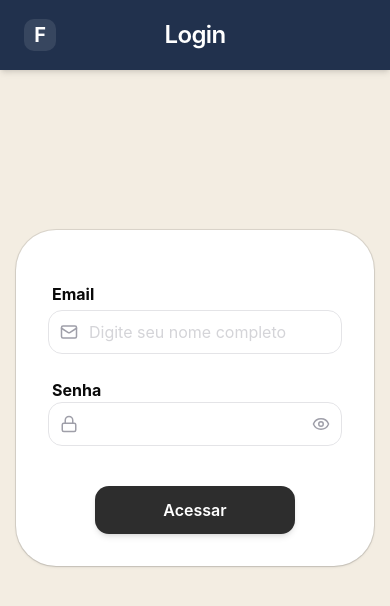
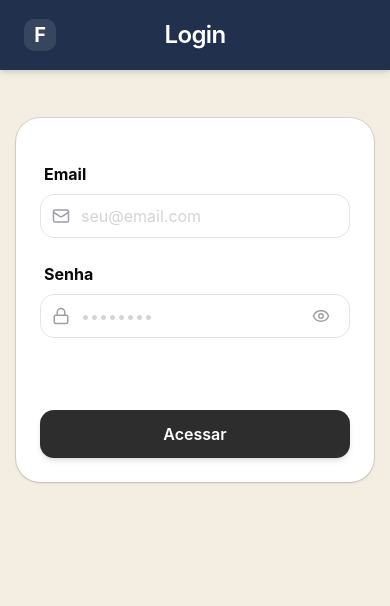
Before and after one commit to theraissa/dispatcher_system, a React (Vite) app in the folder frontend/: page /login in a window 390 px wide. Shown: the top 606 px of the page. Built offline with nearby package versions, Linux system fonts and the light colour scheme.

Commit message:
page login ajustes para se adaptar em diferentes telas

```diff
--- a/frontend/src/components/record/ui/button-submit-form.tsx
+++ b/frontend/src/components/record/ui/button-submit-form.tsx
@@ -1,11 +1,17 @@
 import { cn } from "@/lib/utils";
 import { Loader2 } from "lucide-react";
 
+/**
+ * Interface para as propriedades do botão de envio.
+ */
 interface ButtonSubmitFormProps extends React.ButtonHTMLAttributes<HTMLButtonElement> {
-  title: string;
-  loading?: boolean;
+  title: string;   // Texto exibido no botão
+  loading?: boolean; // Estado de carregamento (ativa spinner e desativa clique)
 }
 
+/**
+ * Componente de botão de submissão padronizado.
+ */
 export default function ButtonSubmitForm({
   title,
   loading,
@@ -15,22 +21,36 @@ export default function ButtonSubmitForm({
   return (
     <button
       type="submit"
+      // Desativa o botão enquanto estiver carregando para evitar cliques duplos
       disabled={loading}
       className={cn(
+        /* Layout e Cursor */
         "w-full max-w-[500px] h-12 mt-6 px-4 py-2 flex items-center justify-center mx-auto",
+        "cursor-pointer", // ADICIONADO: Garante o ícone de 'mãozinha' ao passar o mouse
+
+        /* Cores e Estilo */
         "bg-[#2D2D2D] text-white text-lg font-semibold rounded-xl transition-all",
-        "hover:bg-[#1A1A1A] active:scale-[0.98] disabled:opacity-70 disabled:cursor-not-allowed",
+
+        /* Estados de Interação (Hover e Active) */
+        "hover:bg-[#1A1A1A] active:scale-[0.98]",
+
+        /* Estado Desativado (Loading) */
+        "disabled:opacity-70 disabled:cursor-not-allowed disabled:active:scale-100",
+
+        /* Tipografia e Sombra */
         "shadow-sm font-sans",
         className
       )}
       {...props}
     >
       {loading ? (
-        <>
-          <Loader2 className="mr-2 h-5 w-5 animate-spin" />
-          Carregando...
-        </>
+        /* Conteúdo exibido durante o carregamento */
+        <div className="flex items-center gap-2">
+          <Loader2 className="h-5 w-5 animate-spin" />
+          <span>Carregando...</span>
+        </div>
       ) : (
+        /* Texto normal do botão */
         title
       )}
     </button>
--- a/frontend/src/pages/login.tsx
+++ b/frontend/src/pages/login.tsx
@@ -1,29 +1,43 @@
+import { Eye, EyeOff, Lock, Mail } from "lucide-react";
 import { useState } from "react";
 import { useLocation } from "react-router-dom";
 import { useLogin } from "../hooks/use-login";
-import { Mail, Lock, Eye, EyeOff } from "lucide-react";
 
+import ButtonSubmitForm from "../components/record/ui/button-submit-form";
+import InputForm from "../components/record/ui/input-form";
+import LabelForm from "../components/record/ui/label-form";
 import Navbar from "../components/record/ui/navbar-with-title";
 import { Card, CardContent } from "../components/ui/card";
-import LabelForm from "../components/record/ui/label-form";
-import InputForm from "../components/record/ui/input-form";
-import ButtonSubmitForm from "../components/record/ui/button-submit-form";
 
+/**
+ * Tela de Login Principal.
+ * Inclui captura de e-mail via estado da navegação (vindo da Home)
+ * e tratamento visual para diferentes tamanhos de tela.
+ */
 export default function Login() {
     const location = useLocation();
     const { login, error, loading } = useLogin();
 
+    // Estado para alternar visibilidade da senha
     const [showPassword, setShowPassword] = useState(false);
+
+    // Estado do formulário iniciando com o e-mail vindo da Home, se existir
     const [formData, setFormData] = useState({
         email: location.state?.email || "",
         password: "",
     });
 
+    /**
+     * Atualiza o estado do formulário conforme o usuário digita.
+     */
     function handleChange(event: React.ChangeEvent<HTMLInputElement>) {
         const { name, value } = event.target;
         setFormData((prev) => ({ ...prev, [name]: value }));
     }
 
+    /**
+     * Tenta realizar o login chamando o hook customizado.
+     */
     function handleSubmit(event: React.FormEvent) {
         event.preventDefault();
         login(formData);
@@ -31,61 +45,72 @@ export default function Login() {
 
     return (
         <div className="min-h-screen flex flex-col bg-[#F3EDE2]">
+
+            {/* Navbar superior com título dinâmico */}
             <Navbar title="Login" />
 
-            <main className="flex-1 flex items-start justify-center pt-40 px-4">
-                <Card className="w-full max-w-[500px] border-none shadow-sm rounded-[40px] py-8 px-4">
+            <main className="flex-1 flex items-start justify-center pt-12 md:pt-32 px-4 pb-12">
+
+                {/* Card de Login: */}
+                <Card className="w-full max-w-[450px] border-none shadow-sm rounded-[24px] md:rounded-[40px] py-6 md:py-10 px-2 md:px-4 bg-white">
                     <CardContent>
                         <form onSubmit={handleSubmit} className="space-y-6">
+
+                            {/* Mensagem de Erro: Feedback visual imediato */}
                             {error && (
-                                <div className="p-2 bg-red-50 border border-red-200 rounded-md text-center">
-                                    <span className="text-xs text-red-600 font-medium">{error}</span>
+                                <div className="p-3 bg-red-50 border border-red-200 rounded-xl text-center animate-in fade-in zoom-in duration-300">
+                                    <span className="text-xs text-red-600 font-semibold">{error}</span>
                                 </div>
                             )}
 
                             {/* Campo de Email */}
-                            <div className="space-y-1">
+                            <div className="space-y-2">
                                 <LabelForm title="Email" />
                                 <div className="relative">
                                     <InputForm
-                                        type="text"
+                                        type="email"
                                         name="email"
-                                        icon={<Mail size={18} />}
+                                        icon={<Mail size={18} className="text-zinc-400" />}
                                         value={formData.email}
                                         onChange={handleChange}
-                                        placeholder="Digite seu nome completo"
+                                        placeholder="seu@email.com"
                                         readOnly={false}
                                     />
                                 </div>
                             </div>
 
                             {/* Campo de Senha */}
-                            <div>
+                            <div className="space-y-2">
                                 <LabelForm title="Senha" />
                                 <div className="relative">
                                     <InputForm
                                         type={showPassword ? "text" : "password"}
                                         name="password"
-                                        icon={<Lock size={18} />}
+                                        icon={<Lock size={18} className="text-zinc-400" />}
                                         value={formData.password}
                                         onChange={handleChange}
+                                        placeholder="••••••••"
                                         readOnly={false}
                                     />
-                                    {/* Botão de Mostrar/Esconder */}
+
+                                    {/* Botão de Mostrar/Esconder Senha: Posição fixa no canto direito */}
                                     <button
                                         type="button"
                                         onClick={() => setShowPassword(!showPassword)}
-                                        className="absolute right-3 top-1/2 -translate-y-1/2 text-zinc-400 hover:text-zinc-600 transition-colors"
+                                        className="absolute right-4 top-1/2 -translate-y-1/2 text-zinc-400 hover:text-[#21314D] transition-colors p-1"
+                                        aria-label={showPassword ? "Esconder senha" : "Mostrar senha"}
                                     >
                                         {showPassword ? <EyeOff size={18} /> : <Eye size={18} />}
                                     </button>
                                 </div>
                             </div>
-                            <div className="pt-4 flex justify-center">
+
+                            {/* Ações do Formulário:*/}
+                            <div className="pt-6 flex flex-col items-center gap-4">
                                 <ButtonSubmitForm
                                     title="Acessar"
                                     loading={loading}
-                                    className="!max-w-[200px] !text-base !mt-0 shadow-md"
+                                    className="!w-full md:!max-w-[240px] !h-12 !text-base shadow-md transition-transform active:scale-95"
                                 />
                             </div>
                         </form>
```
